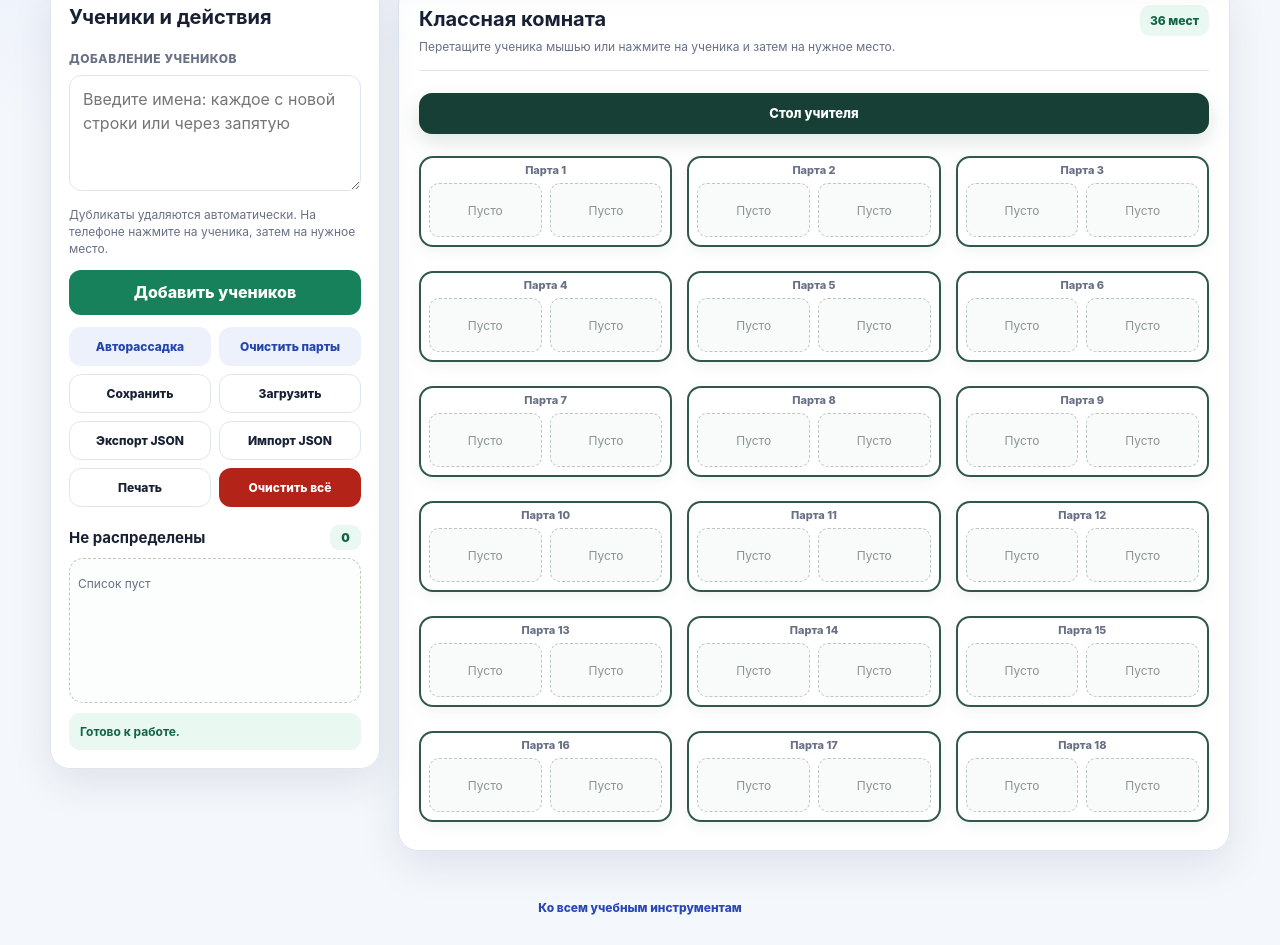
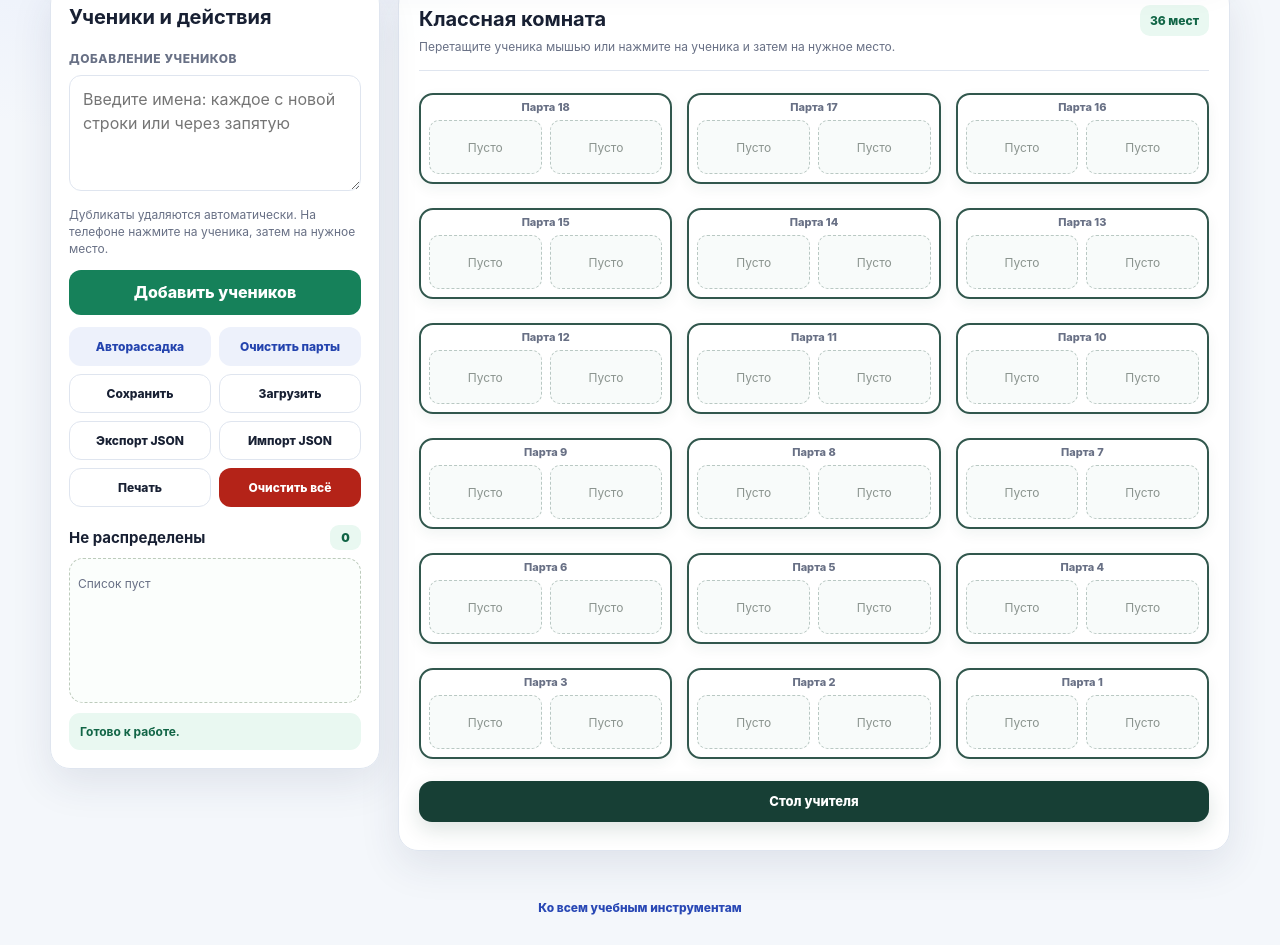
Before and after one commit to bj2mxshg89-blip/bj2mxshg89-blip.github.io, a plain HTML site: page seating-v2.html in a window 1280 px wide. Shown: the part 389-1334 px from the top of the page. Drawn offline with Linux system fonts and the light colour scheme.

Commit message:
Исправить расположение стола и порядок парт

```diff
--- a/seating-v2.html
+++ b/seating-v2.html
@@ -188,7 +188,7 @@
 
     .teacher {
       max-width: 790px;
-      margin: 0 auto 22px;
+      margin: 22px auto 0;
       padding: 11px;
       border-radius: 13px;
       color: #fff;
@@ -361,8 +361,8 @@
           <span class="classroom-badge">36 мест</span>
         </div>
         <div class="classroom-stage">
+          <div class="desks" id="desks"></div>
           <div class="teacher">Стол учителя</div>
-          <div class="desks" id="desks"></div>
         </div>
       </section>
     </div>
@@ -398,7 +398,7 @@
 
     function createDesks() {
       desksEl.innerHTML = "";
-      for (let i = 1; i <= DESKS; i++) {
+      for (let i = DESKS; i >= 1; i--) {
         const desk = document.createElement("div");
         desk.className = "desk";
         desk.innerHTML = `<div class="desk-title">Парта ${i}</div>`;
```
